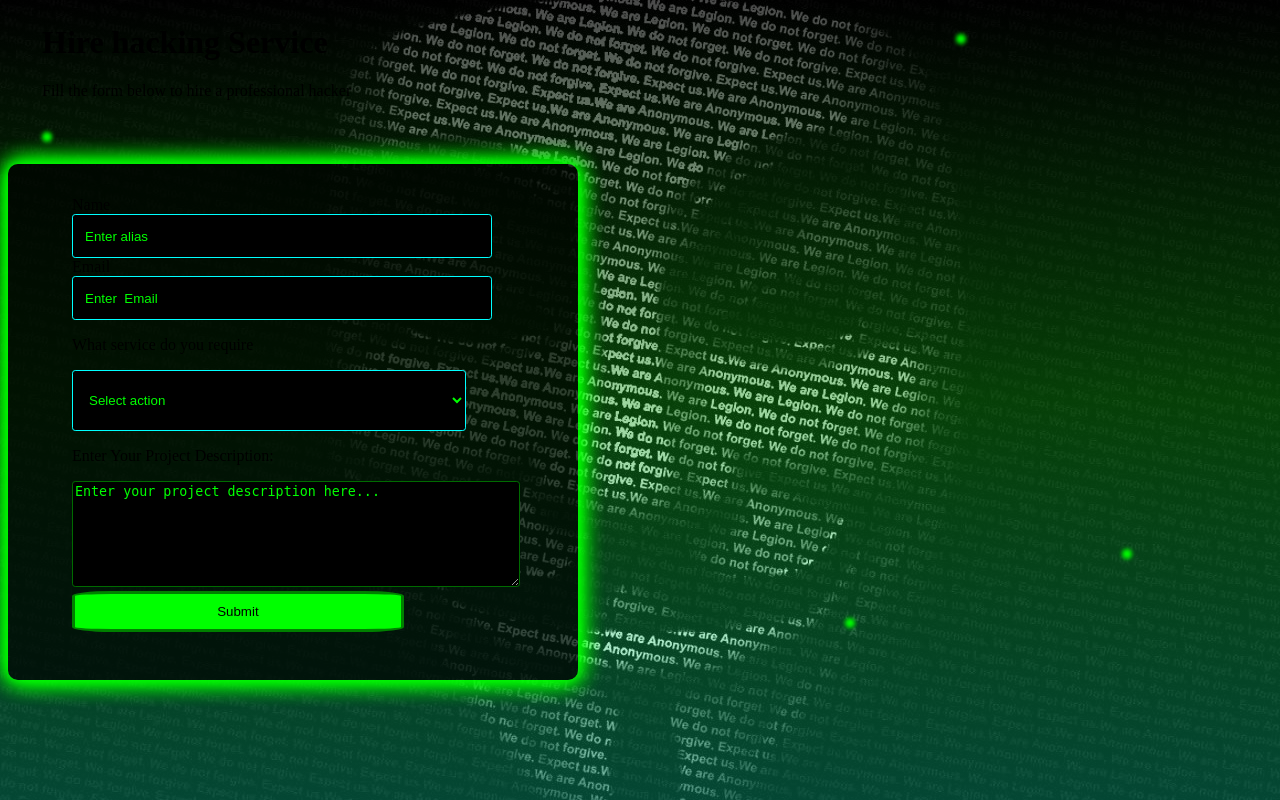
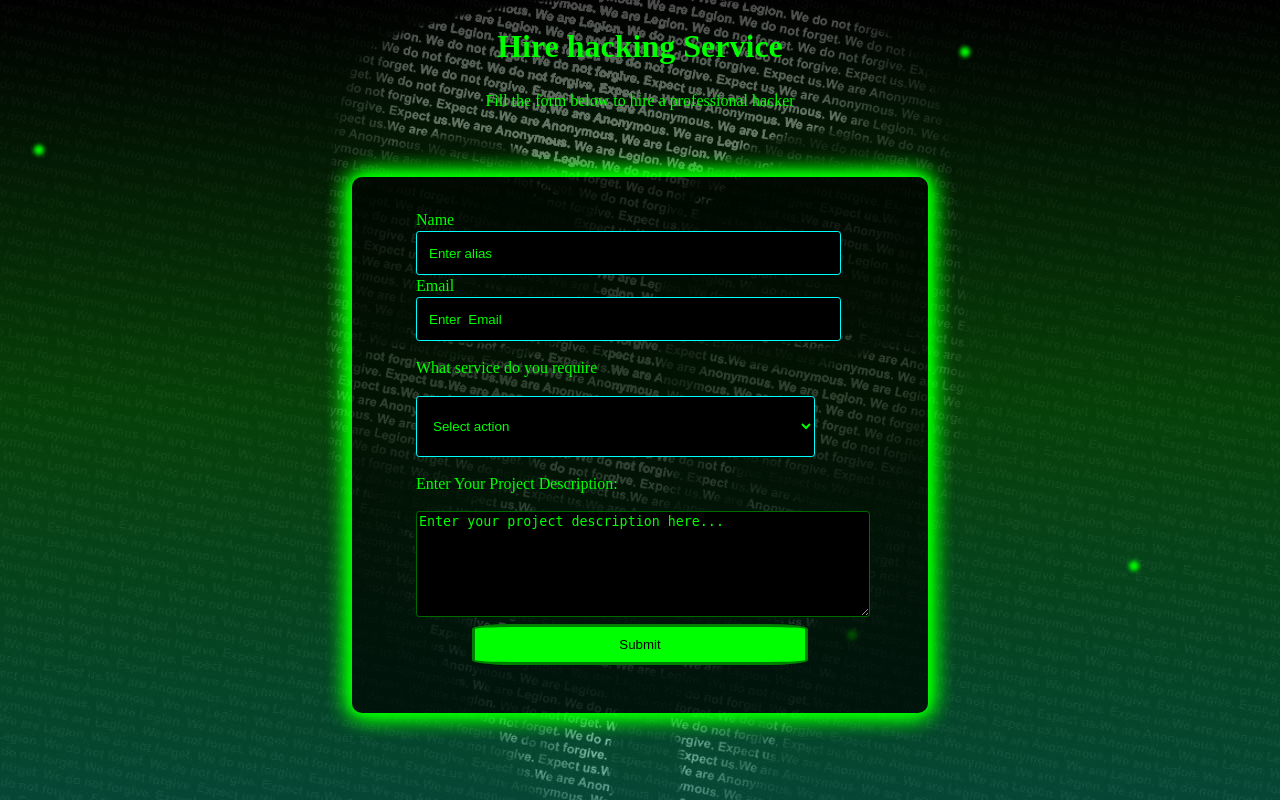
Before and after one commit to doossal81/deamon, a PHP site: page /hire/ in a window 1280 px wide. Run offline with PHP 8.4, Linux system fonts and the light colour scheme; some libraries are stand-ins or nearby versions; some web fonts are replaced.

Commit message:
Update style.css

```diff
--- a/hire/style.css
+++ b/hire/style.css
@@ -3,7 +3,13 @@
   --color-green: #00ff00;
   --color-black: #000000;
 }
-
+body {
+    text-align: center;
+    font-size: 1rem;
+    line-height: 1.4;
+    color: var(--color-green);
+    margin: 0;
+}
 
 body::before {
     content: '';
@@ -171,8 +177,7 @@
     height: 41px;
 }
 
-@media only screen and (max-width: 360px){
-
+@media only screen and (max-width: 600px) {
 form {
     display: inline-block;
     background: rgba(0, 0, 0, 0.7);
@@ -205,5 +210,4 @@
     height: 100px;
     font-size: 30px;
 }
-
 }
```
